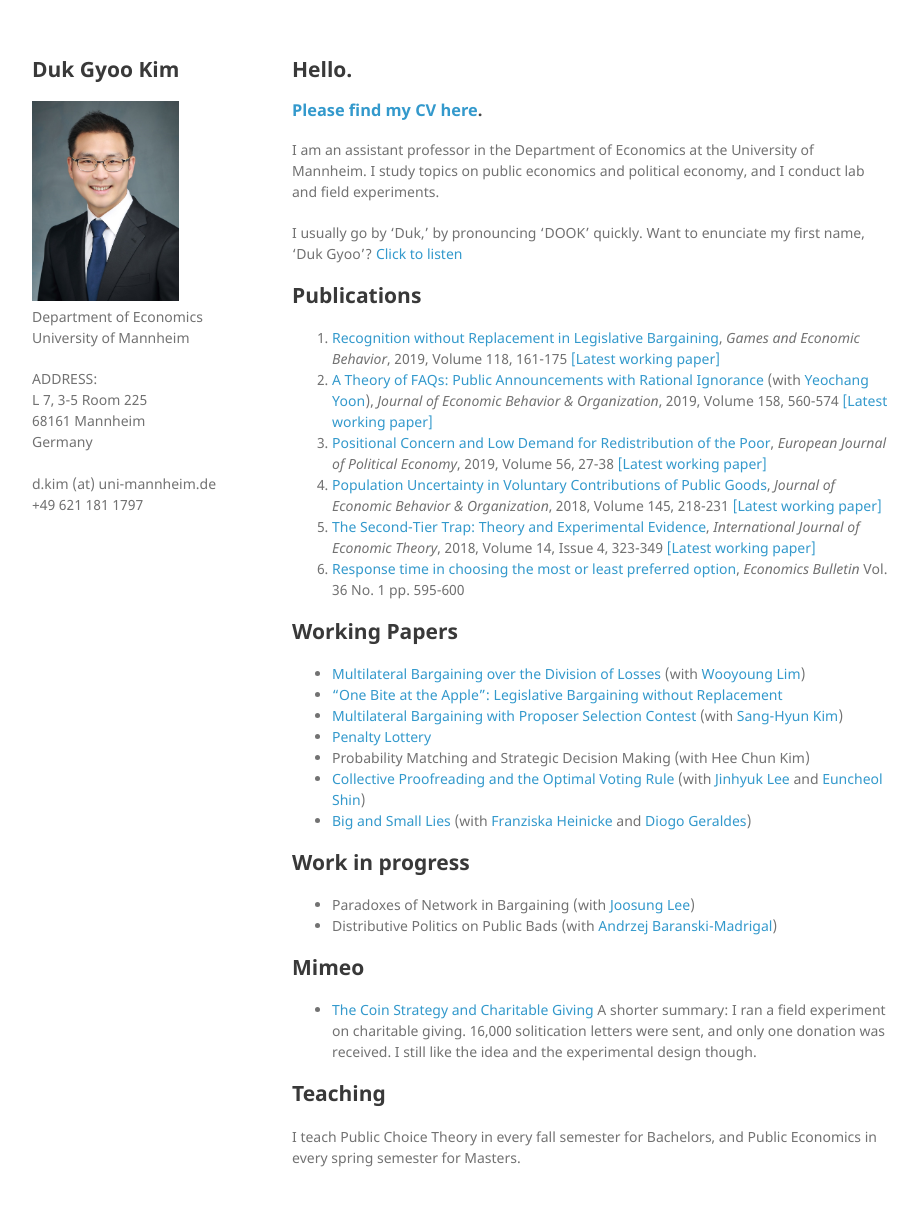
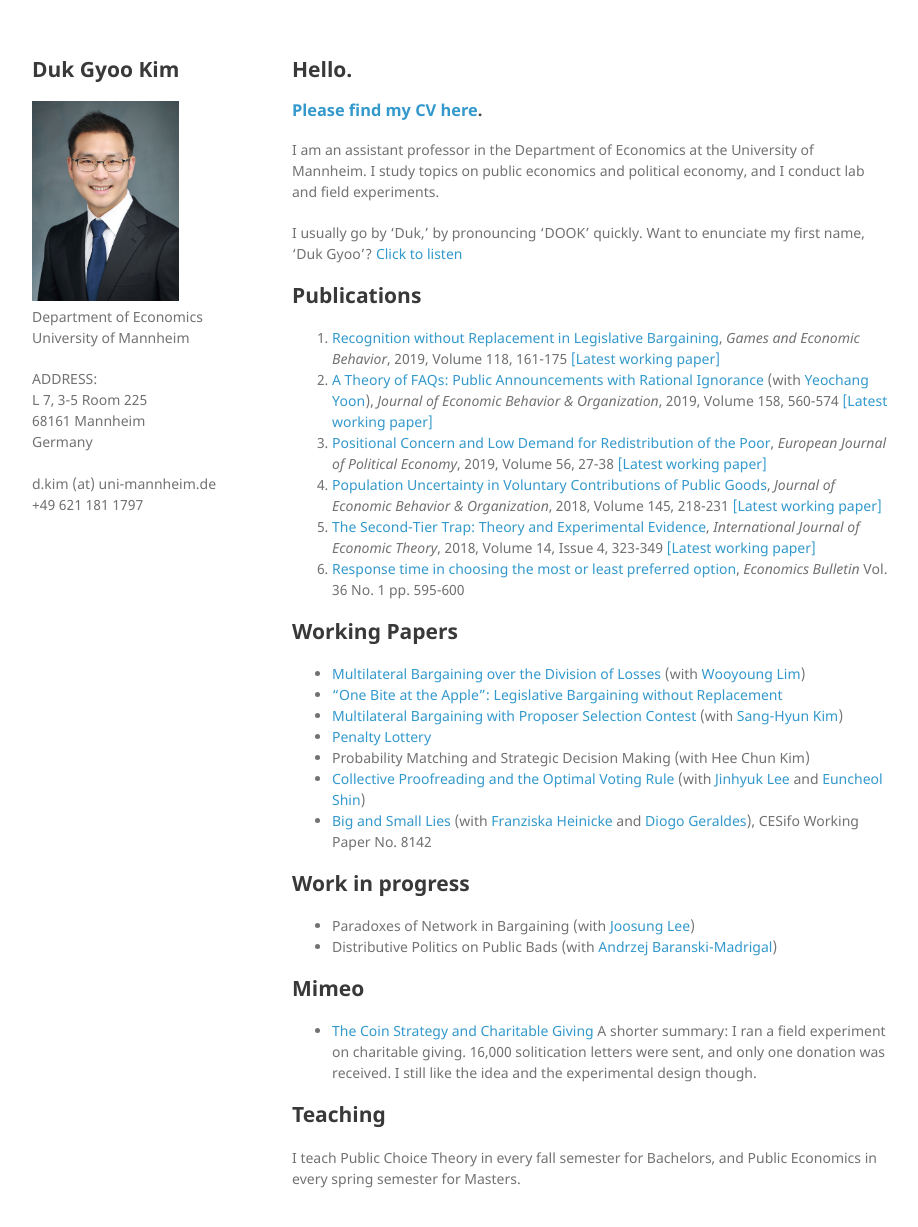
Before and after one commit to kimdukgyoo/kimdukgyoo.github.io, a Jekyll site: the page built from index.md, in a window 1280 px wide and 1259 px high. Shown: the top 1227 px of the window, without its empty margins (178-1096 px from the left). Built offline with Jekyll 4.4.1, drawn with Linux system fonts in a browser that asks for light colours; our own code applies the rules of GitHub Pages for plain Markdown files.

Commit message:
Update index.md

```diff
--- a/index.md
+++ b/index.md
@@ -24,7 +24,7 @@
 * <a href="https://kimdukgyoo.github.io/PDFfiles/penalty-lottery.pdf" target="_blank"> Penalty Lottery </a>
 * Probability Matching and Strategic Decision Making (with Hee Chun Kim) <!--* <a href="https://kimdukgyoo.github.io/PDFfiles/ProbMatching.pdf" target="_blank"> Mixing Propensity and Strategic Decision Making</a> (with <a href="https://sites.google.com/site/hckim0822/home" target="_blank">Hee Chun Kim</a>)-->
 * <a href="https://kimdukgyoo.github.io/PDFfiles/CollectiveProofreading.pdf" target="_blank"> Collective Proofreading and the Optimal Voting Rule </a> (with <a href="https://sites.google.com/site/jinhyuk2con/" target="_blank">Jinhyuk Lee</a> and <a href="https://sites.google.com/site/euncheolshin00/" target="_blank">Euncheol Shin</a>)
-* <a href="https://www.cesifo.org/DocDL/cesifo1_wp8142.pdf" target="_blank"> Big and Small Lies</a> (with <a href="https://sites.google.com/view/franziskaheinicke/research?authuser=0" target="_blank">Franziska Heinicke</a> and <a href="https://sites.google.com/site/diogogeraldes/research" target="_blank">Diogo Geraldes</a>)
+* <a href="https://kimdukgyoo.github.io/PDFfiles/BigSmallLies.pdf" target="_blank"> Big and Small Lies</a> (with <a href="https://sites.google.com/view/franziskaheinicke/research?authuser=0" target="_blank">Franziska Heinicke</a> and <a href="https://sites.google.com/site/diogogeraldes/research" target="_blank">Diogo Geraldes</a>), CESifo Working Paper No. 8142
 
 ## Work in progress
 <!--* Political Blurring on a Condorcet Cycle (with <a href="https://www.wiso.uni-koeln.de/de/forschung/find-an-expert/experts/prof-dr-felix-bierbrauer/" target="_blank">Felix Bierbrauer</a>)-->
```
